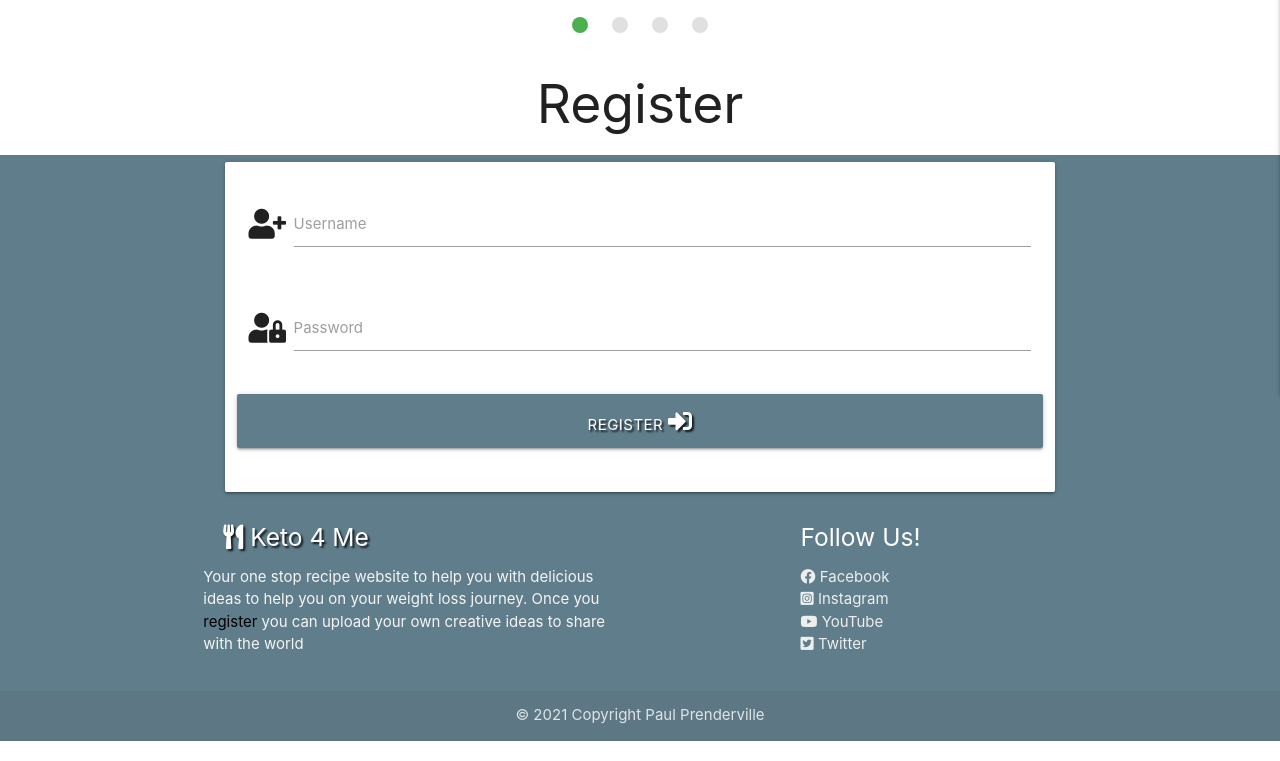
After one commit to DjPaulP/MS3-Keto4me, a Flask app: page /register in a window 1280 px wide. The commit adds this page. Shown: the part 465-1226 px from the top of the page. Run offline with Flask 2, Linux system fonts and the light colour scheme; some libraries are stand-ins or nearby versions.

Commit message:
Add footer to base template

```diff
--- a/app.py
+++ b/app.py
@@ -4,6 +4,8 @@ from flask import (
     redirect, request, session, url_for)
 from flask_pymongo import PyMongo
 from bson.objectid import ObjectId
+from werkzeug.security import generate_password_hash, check_password_hash
+
 if os.path.exists("env.py"):
     import env
 
@@ -24,6 +26,11 @@ def get_recipes():
     return render_template("recipes.html", recipes=recipes)
 
 
+@app.route("/register", methods=["GET", "POST"])
+def register():
+    return render_template("register.html")
+
+
 if __name__ == "__main__":
     app.run(host=os.environ.get("IP"),
             port=int(os.environ.get("PORT")),
--- a/templates/base.html
+++ b/templates/base.html
@@ -22,7 +22,7 @@
     <nav class="nav-extended text-style blue-grey">
       <div class="nav-wrapper">
         <a href="{{ url_for('get_recipes') }}" class="brand-logo">Keto 4 Me<i class="fas fa-utensils"></i></a>
-                <a href="#" data-target="mobile-demo" class="sidenav-trigger right"><i class="fas fa-bars"></i></a>
+        <a href="#" data-target="mobile-demo" class="sidenav-trigger right"><i class="fas fa-bars iconz"></i></a>
         <ul class="right hide-on-med-and-down">
           <li><a href="{{ url_for('get_recipes') }}">Home</a></li>
           <li><a href="#">Profile</a></li>
@@ -30,20 +30,22 @@
           <li><a href="#">Manage Categories</a></li>
           <li><a href="#">Log Out</a></li>
           <li><a href="#">Log In</a></li>
-                    <li><a href="#">Register</a></li>
+          <li><a href="{{ url_for('register') }}">Register</a></li>
         </ul>
       </div>
     </nav>
     <!-- Mobile Side Navbar -->
     <ul class="sidenav text-style" id="mobile-demo">
-            <li><h4 class="center-align text-style"><i class="fas fa-utensils"></i> Keto 4 Me</h4></li>
+      <li>
+        <h4 class="center-align text-style"><i class="fas fa-utensils"></i> Keto 4 Me</h4>
+      </li>
       <li><a href="{{ url_for('get_recipes') }}">Home</a></li>
       <li><a href="#">Profile</a></li>
       <li><a href="#">New Recipe</a></li>
       <li><a href="#">Manage Categories</a></li>
       <li><a href="#">Log Out</a></li>
       <li><a href="#">Log In</a></li>
-            <li><a href="#">Register</a></li>
+      <li><a href="{{ url_for('register') }}">Register</a></li>
     </ul>
   </header>
 
@@ -57,16 +59,49 @@
         <img src="https://cdn.pixabay.com/photo/2018/03/13/18/30/food-3223286_960_720.jpg">
       </li>
       <li>
-            <img src="https://hips.hearstapps.com/hmg-prod.s3.amazonaws.com/images/spicy-shrimp-burrito-buddha-bowl-with-wild-rice-royalty-free-image-1579707950.jpg">
+        <img
+          src="https://hips.hearstapps.com/hmg-prod.s3.amazonaws.com/images/spicy-shrimp-burrito-buddha-bowl-with-wild-rice-royalty-free-image-1579707950.jpg">
       </li>
       <li>
-            <img src="https://hips.hearstapps.com/hmg-prod.s3.amazonaws.com/images/190430-cheesy-bacon-ranch-chicken-083-copy-1562552391.jpg">
+        <img
+          src="https://hips.hearstapps.com/hmg-prod.s3.amazonaws.com/images/190430-cheesy-bacon-ranch-chicken-083-copy-1562552391.jpg">
       </li>
     </ul>
   </div>
 
+
+
   {% block content %}
   {% endblock %}
+
+  <footer class="page-footer blue-grey">
+    <div class="container blue-grey">
+      <div class="row">
+        <div class="col l6 s12">
+          <h5 class="white-text text-style"><i class="fas fa-utensils"></i> Keto 4 Me</h5>
+          <p class="grey-text text-lighten-4">
+            Your one stop recipe website to help you with delicious ideas to help you on
+            your weight loss journey. Once you <a href="{{ url_for('register') }}" class="black-text">
+            register</a> you can upload your own creative ideas to share with the world
+          </p>
+        </div>
+        <div class="col l4 offset-l2 s12">
+          <h5 class="white-text">Follow Us!</h5>
+          <ul>
+            <li><a class="grey-text text-lighten-3" href="https://www.facebook.com/yourketoplan" target="_blank"><i class="fab fa-facebook"></i> Facebook</a></li>
+            <li><a class="grey-text text-lighten-3" href="https://www.instagram.com/keto.meals.recipe/?hl=en" target="_blank"><i class="fab fa-instagram-square"></i> Instagram</a></li>
+            <li><a class="grey-text text-lighten-3" href="https://www.youtube.com/channel/UC9DRGV7k0jh5PgRBcM5SVfA" target="_blank"><i class="fab fa-youtube"></i> YouTube</a></li>
+            <li><a class="grey-text text-lighten-3" href="https://twitter.com/ketogenic?lang=en" target="_blank"><i class="fab fa-twitter-square"></i> Twitter</a></li>
+          </ul>
+        </div>
+      </div>
+    </div>
+    <div class="footer-copyright">
+      <div class="container center-align">
+        © 2021 Copyright Paul Prenderville
+      </div>
+    </div>
+  </footer>
 
   <script src="https://code.jquery.com/jquery-3.5.1.min.js"
     integrity="sha256-9/aliU8dGd2tb6OSsuzixeV4y/faTqgFtohetphbbj0=" crossorigin="anonymous"></script>
--- /dev/null
+++ b/templates/register.html
@@ -0,0 +1,32 @@
+{% extends "base.html" %}
+{% block content %}
+
+<h2 class="center-align">Register</h2>
+
+<div class="row">
+    <form class="col s12 m8 offset-m2" method="POST" action="{{ url_for('register') }}">
+        <div class="card-panel">
+            <!-- Username Input -->
+            <div class="row">
+                <div class="input-field col s12">
+                    <i class="fas fa-user-plus prefix"></i>
+                    <input id="username" name="username" type="text" class="validate">
+                    <label for="username">Username</label>
+                </div>
+            </div>
+            <!-- Password Input -->
+            <div class="row">
+                <div class="input-field col s12">
+                    <i class="fas fa-user-lock prefix"></i>
+                    <input id="password" name="password" type="password" class="validate ">
+                    <label for="password">Password</label>
+                </div>
+            </div>
+            <!-- Register Button -->
+            <div class="row">
+                <button type="submit" class="col s12 btn-large text-style blue-grey">Register <i class="fas fa-sign-in-alt"></i></button>
+            </div>
+    </form>
+</div>
+
+{% endblock %}
```
Lines whose indentation alone changed are shown as unchanged.
